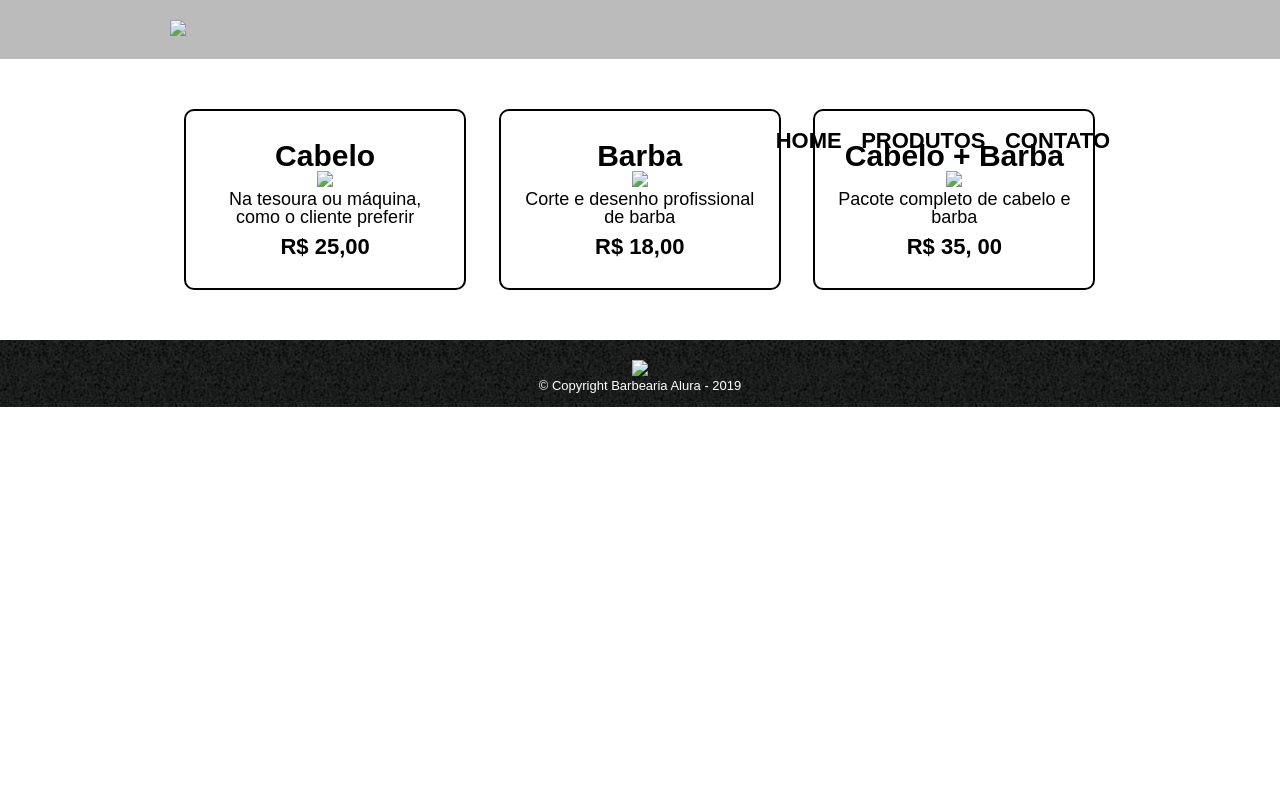
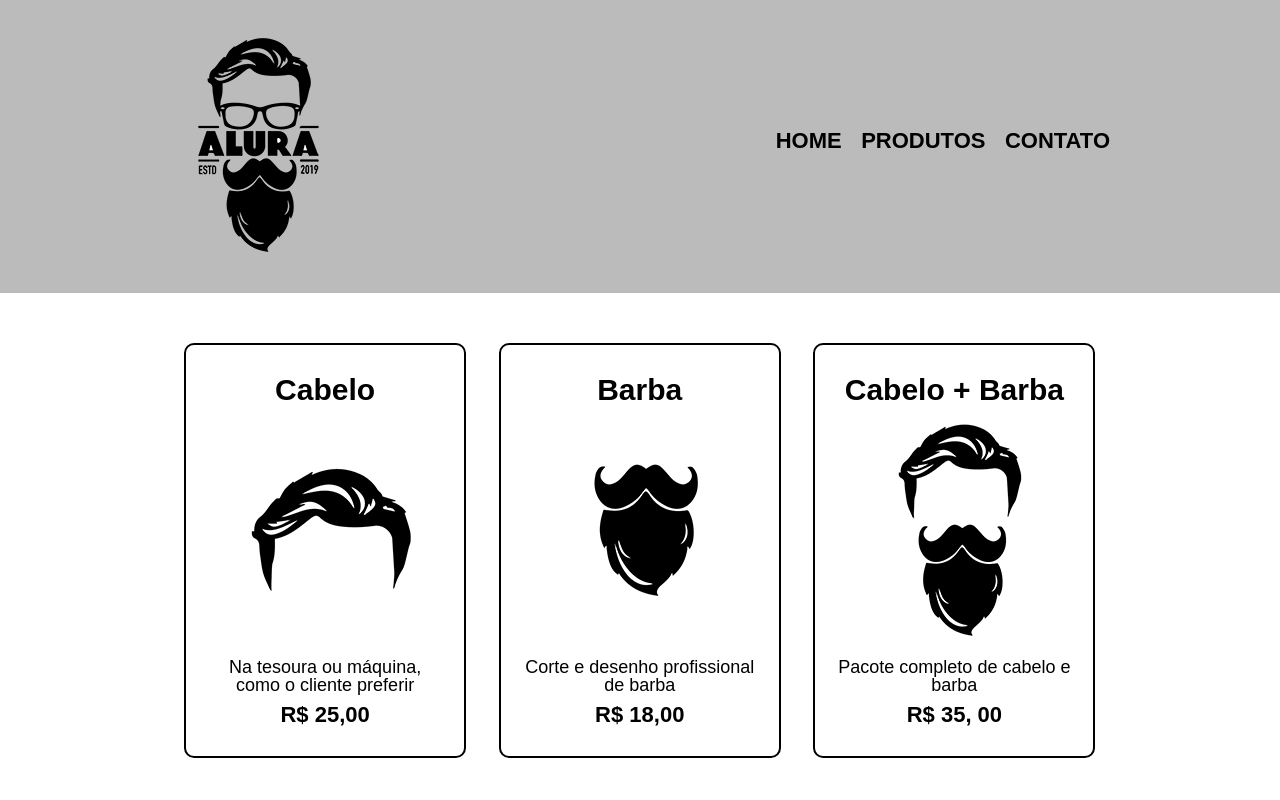
Before and after one commit to fedaguiar/Alura-Inicial-HTML-CSS, a plain HTML site: page HTML/produtos.html in a window 1280 px wide. Shown: the top 800 px of the page. Drawn offline with Linux system fonts and the light colour scheme; files that its build step writes are made by us from their sources; files whose address does not match are found by name.

Commit message:
Correcting links in produtos.html

```diff
--- a/HTML/produtos.html
+++ b/HTML/produtos.html
@@ -4,20 +4,20 @@
     <head>
         <meta charset="UTF-8">
         <title>Produtos - Barbearia Alura</title>
-        <link rel="stylesheet" href="reset.css">
-        <link rel="stylesheet" href="style.css">
+        <link rel="stylesheet" href="/CSS/reset.css">
+        <link rel="stylesheet" href="/CSS/style.css">
     </head>
 
     <body>
         <header>
             <div class="caixa">
-                <h1><img src="logo.png"></h1>
+                <h1><img src="/Images/logo.png"></h1>
 
                 <nav>
                     <ul>
-                        <li><a href="index.html">Home</a></li>
-                        <li><a href="produtos.html">Produtos</a></li>
-                        <li><a href="contato.html">Contato</a></li>
+                        <li><a href="/HTML/index.html">Home</a></li>
+                        <li><a href="/HTML/produtos.html">Produtos</a></li>
+                        <li><a href="/HTML/contato.html">Contato</a></li>
                     </ul>
                 </nav>
             </div>
@@ -27,19 +27,19 @@
             <ul class="products">
                 <li>
                     <h2>Cabelo</h2>
-                    <img src="cabelo.jpg">
+                    <img src="/Images/cabelo.jpg">
                     <p class="product-description">Na tesoura ou máquina, como o cliente preferir</p>
                     <p class="product-price">R$ 25,00</p>
                 </li>
                 <li>
                     <h2>Barba</h2>
-                    <img src="barba.jpg">
+                    <img src="/Images/barba.jpg">
                     <p class="product-description">Corte e desenho profissional de barba</p>
                     <p class="product-price">R$ 18,00</p>
                 </li>
                 <li>
                     <h2>Cabelo + Barba</h2>
-                    <img src="cabelo+barba.jpg">
+                    <img src="/Images/cabelo+barba.jpg">
                     <p class="product-description">Pacote completo de cabelo e barba</p>
                     <p class="product-price">R$ 35, 00</p>
                 </li>
@@ -47,7 +47,7 @@
         </main>
 
         <footer>
-            <img src="logo-branco.png">
+            <img src="/Images/logo-branco.png">
             <p class="copyright">&copy; Copyright Barbearia Alura - 2019</p>
         </footer>
     </body>
```
